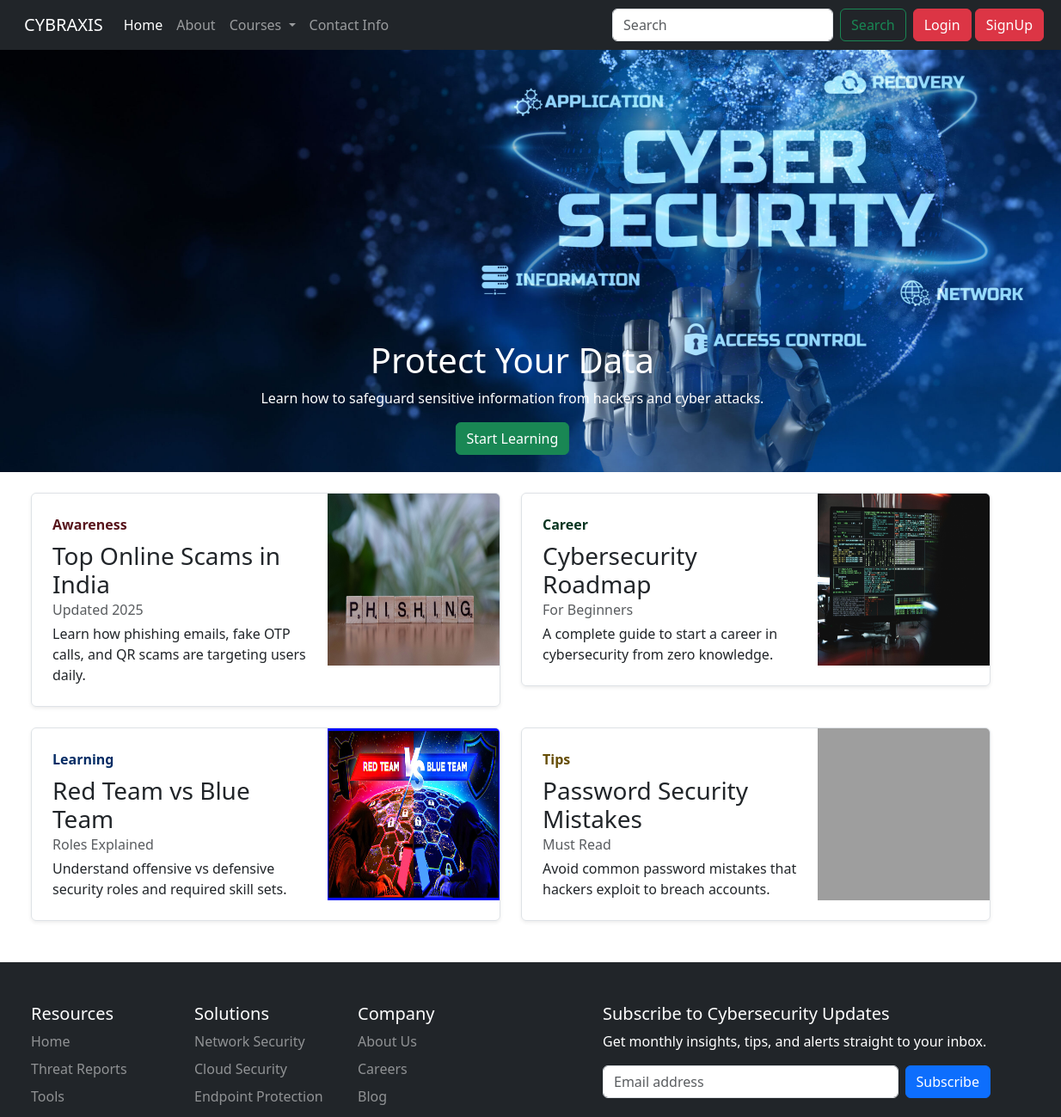
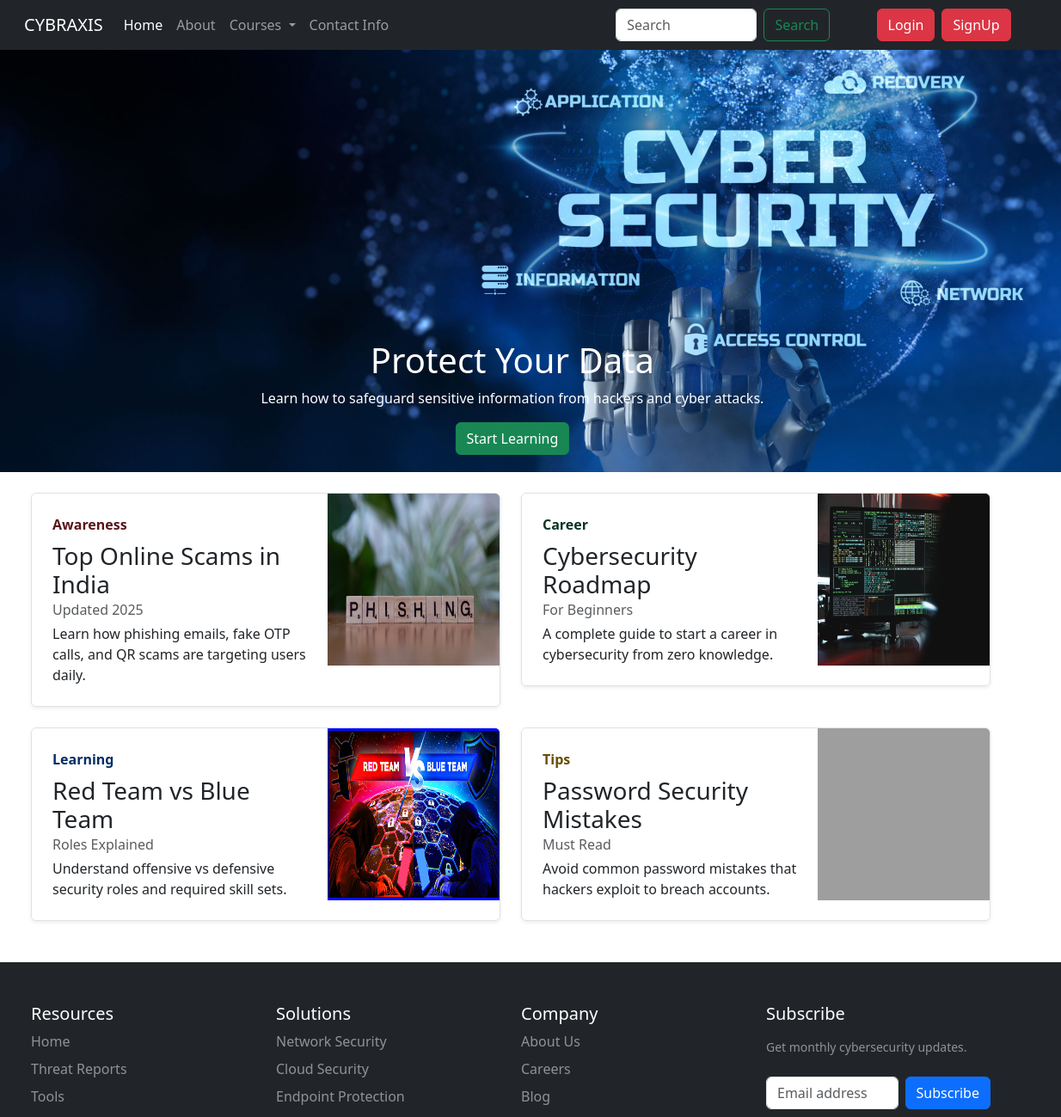
Before and after one commit to Deekshi1909/Intership-Task-BootStrap, a plain HTML site: page index.html in a window 1280 px wide. Shown: the top 1299 px of the page at 86% size, 46-1280 px from the left. Drawn offline with nearby package versions, Linux system fonts and the light colour scheme; grey boxes are pictures that could not be loaded.

Commit message:
respnsiveness change

```diff
--- a/index.html
+++ b/index.html
@@ -13,7 +13,6 @@
 </head>
 
 <body>
-    <!--navigation bar-->
     <nav class="navbar navbar-expand-md navbar-dark fixed-top bg-dark ">
         <div class="container-fluid">
             <a class="navbar-brand" href="#">
@@ -46,20 +45,42 @@
                     </li>
                     <li class="nav-item"> <a class="nav-link" href="contact.html">Contact Info</a> </li>
                 </ul>
-                <form class="d-flex" role="search">
-                    <input class="form-control me-2" type="search" placeholder="Search" aria-label="Search">
-                    <button class="btn btn-outline-success" type="submit">Search</button>
+                <div class="d-flex flex-column flex-lg-row align-items-center gap-2">
+
+                    <form class="d-flex w-100 w-lg-auto" role="search">
+                        <input
+                            class="form-control me-lg-2"
+                            type="search"
+                            placeholder="Search"
+                            aria-label="Search"
+                        >
+                        <button class="btn btn-outline-success" type="submit">
+                            Search
+                        </button>
                     </form>
-                <div class="mx-2">
-                    <button class="btn btn-danger" data-bs-toggle="modal" data-bs-target="#loginModal">Login</button>
-                    <button class="btn btn-danger" data-bs-toggle="modal" data-bs-target="#signupModal">SignUp</button>
+
+                    <div class="d-flex justify-content-center gap-2 w-100 w-lg-auto">
+                        <button
+                            class="btn btn-danger"
+                            data-bs-toggle="modal"
+                            data-bs-target="#loginModal">
+                            Login
+                        </button>
+
+                        <button
+                            class="btn btn-danger"
+                            data-bs-toggle="modal"
+                            data-bs-target="#signupModal">
+                            SignUp
+                        </button>
                     </div>
+
+                </div>
+
             </div>
         </div>
     </nav>
 
-    <!--  Login Modal -->
-    <!-- Login Modal -->
     <div class="modal fade" id="loginModal" tabindex="-1" aria-labelledby="loginModalLabel" aria-hidden="true">
         <div class="modal-dialog modal-dialog-centered">
             <div class="modal-content bg-dark text-light">
@@ -104,8 +125,6 @@
 
 
 
-    <!-- signup Modal -->
-    <!-- Sign Up Modal -->
     <div class="modal fade" id="signupModal" tabindex="-1" aria-labelledby="signupModalLabel" aria-hidden="true">
         <div class="modal-dialog modal-dialog-centered">
             <div class="modal-content bg-dark text-light">
@@ -155,14 +174,19 @@
         </div>
     </div>
 
-    <!-- carousel for slide slider-->
-
     <div id="carouselExampleRide" class="carousel slide" data-bs-ride="carousel" data-bs-interval="1500">
   <div class="carousel-inner">
 
+    <!-- Slide 1 -->
     <div class="carousel-item active">
-                <div class="ratio ratio-21x9">
+      <div class="ratio ratio-sm-4x3 ratio-21x9">
         <img src="img1.jpg" class="w-100 h-100 object-fit-cover" alt="">
+      </div>
+      <!-- Mobile: d-block, Desktop: d-none d-md-block -->
+      <div class="carousel-caption d-block d-md-none text-center mb-2">
+        <h5 class="fs-5">Protect Your Data</h5>
+        <p class="fs-6">Learn how to safeguard sensitive information from hackers and cyber attacks.</p>
+        <button type="button" class="btn btn-success btn-sm">Start Learning</button>
       </div>
       <div class="carousel-caption d-none d-md-block bottom-0">
         <h1>Protect Your Data</h1>
@@ -171,9 +195,15 @@
       </div>
     </div>
 
+    <!-- Slide 2 -->
     <div class="carousel-item">
       <div class="ratio ratio-21x9">
         <img src="img2.jpg" class="w-100 h-100 object-fit-cover" alt="">
+      </div>
+      <div class="carousel-caption d-block d-md-none text-center mb-2">
+        <h5 class="fs-5">Secure Networks</h5>
+        <p class="fs-6">Understand how firewalls, VPNs, and encryption keep your network safe.</p>
+        <button type="button" class="btn btn-success btn-sm">Start Learning</button>
       </div>
       <div class="carousel-caption d-none d-md-block bottom-0">
         <h1>Secure Networks</h1>
@@ -182,9 +212,15 @@
       </div>
     </div>
 
+    <!-- Slide 3 -->
     <div class="carousel-item">
       <div class="ratio ratio-21x9">
         <img src="img3.jpg" class="w-100 h-100 object-fit-cover" alt="">
+      </div>
+      <div class="carousel-caption d-block d-md-none text-center mb-2">
+        <h5 class="fs-5">Stay Cyber Aware</h5>
+        <p class="fs-6">Tips and best practices to recognize phishing attacks and online scams.</p>
+        <button type="button" class="btn btn-success btn-sm">Start Learning</button>
       </div>
       <div class="carousel-caption d-none d-md-block bottom-0">
         <h1>Stay Cyber Aware</h1>
@@ -197,12 +233,9 @@
 </div>
 
 
-
-    <!-- articles or cards of the website-->
     <div class="container my-4">
         <div class="row justify-content-center">
 
-            <!-- Article 1 -->
             <div class="col-md-6">
                 <div
                     class="row g-0 border rounded overflow-hidden flex-md-row mb-4 shadow-sm h-md-250 position-relative">
@@ -221,7 +254,6 @@
                 </div>
             </div>
 
-            <!-- Article 2 -->
             <div class="col-md-6">
                 <div
                     class="row g-0 border rounded overflow-hidden flex-md-row mb-4 shadow-sm h-md-250 position-relative">
@@ -239,7 +271,6 @@
                     </div>
                 </div>
             </div>
-            <!--Article 3-->
             <div class="col-md-6">
                 <div
                     class="row g-0 border rounded overflow-hidden flex-md-row mb-4 shadow-sm h-md-250 position-relative">
@@ -257,7 +288,6 @@
                     </div>
                 </div>
             </div>
-            <!--Article 4-->
             <div class="col-md-6">
                 <div
                     class="row g-0 border rounded overflow-hidden flex-md-row mb-4 shadow-sm h-md-250 position-relative">
@@ -279,14 +309,12 @@
         </div>
     </div>
 
-    <!--footer-->
-
     <footer class="py-5 bg-dark text-white">
         <div class="container">
+
             <div class="row text-center text-md-start">
 
-                <!-- Sections -->
-                <div class="col-6 col-md-2 mb-3">
+                <div class="col-12 col-md-3 mb-4">
                     <h5>Resources</h5>
                     <ul class="nav flex-column">
                         <li class="nav-item mb-2"><a href="#" class="nav-link p-0 text-white-50">Home</a></li>
@@ -296,20 +324,19 @@
                         <li class="nav-item mb-2"><a href="#" class="nav-link p-0 text-white-50">About</a></li>
                     </ul>
                 </div>
-                <div class="col-6 col-md-2 mb-3">
+
+                <div class="col-12 col-md-3 mb-4">
                     <h5>Solutions</h5>
                     <ul class="nav flex-column">
-                        <li class="nav-item mb-2"><a href="#" class="nav-link p-0 text-white-50">Network Security</a>
-                        </li>
+                        <li class="nav-item mb-2"><a href="#" class="nav-link p-0 text-white-50">Network Security</a></li>
                         <li class="nav-item mb-2"><a href="#" class="nav-link p-0 text-white-50">Cloud Security</a></li>
-                        <li class="nav-item mb-2"><a href="#" class="nav-link p-0 text-white-50">Endpoint Protection</a>
-                        </li>
-                        <li class="nav-item mb-2"><a href="#" class="nav-link p-0 text-white-50">Incident Response</a>
-                        </li>
+                        <li class="nav-item mb-2"><a href="#" class="nav-link p-0 text-white-50">Endpoint Protection</a></li>
+                        <li class="nav-item mb-2"><a href="#" class="nav-link p-0 text-white-50">Incident Response</a></li>
                         <li class="nav-item mb-2"><a href="#" class="nav-link p-0 text-white-50">Compliance</a></li>
                     </ul>
                 </div>
-                <div class="col-6 col-md-2 mb-3">
+
+                <div class="col-12 col-md-3 mb-4">
                     <h5>Company</h5>
                     <ul class="nav flex-column">
                         <li class="nav-item mb-2"><a href="#" class="nav-link p-0 text-white-50">About Us</a></li>
@@ -319,32 +346,36 @@
                     </ul>
                 </div>
 
-                <!-- Newsletter -->
-                <div class="col-md-5 offset-md-1 mb-3">
-                    <form class="text-center text-md-start">
-                        <h5>Subscribe to Cybersecurity Updates</h5>
-                        <p>Get monthly insights, tips, and alerts straight to your inbox.</p>
-                        <div
-                            class="d-flex flex-column flex-sm-row w-100 gap-2 justify-content-center justify-content-md-start">
-                            <label for="newsletter1" class="visually-hidden">Email address</label>
-                            <input id="newsletter1" type="email" class="form-control" placeholder="Email address">
-                            <button class="btn btn-primary" type="button">Subscribe</button>
+                <div class="col-12 col-md-3 mb-4 text-center text-md-start">
+                    <form class="d-flex flex-column align-items-center align-items-md-start gap-2">
+
+                        <h5>Subscribe</h5>
+                        <p class="small text-white-50">
+                            Get monthly cybersecurity updates.
+                        </p>
+
+                        <div class="d-flex flex-column flex-sm-row gap-2
+                                justify-content-center justify-content-md-start
+                                w-100 w-sm-75 w-md-100">
+
+                            <input type="email" class="form-control" placeholder="Email address">
+                            <button class="btn btn-primary">Subscribe</button>
+
                         </div>
                     </form>
                 </div>
+
             </div>
 
-            <!-- Bottom Row -->
-
+        </div>
+    </footer>
     <div
         class="d-flex flex-column flex-sm-row justify-content-center align-items-center py-3 border-top border-secondary">
 
-                <!-- Copyright -->
         <p class="m-0 text-center w-100 lh-sm">
             © 2025 CyberSecure Inc. All rights reserved.
         </p>
 
-                <!-- Social Icons -->
         <div class="d-flex gap-3 mt-2 mt-sm-0">
             <i class="fa-brands fa-square-linkedin fs-4"></i>
             <i class="fa-brands fa-instagram fs-4"></i>
@@ -352,14 +383,6 @@
         </div>
 
     </div>
-
-
-
-
-        </div>
-    </footer>
-
-
     <script src="https://cdn.jsdelivr.net/npm/bootstrap@5.3.8/dist/js/bootstrap.bundle.min.js"
         integrity="sha384-FKyoEForCGlyvwx9Hj09JcYn3nv7wiPVlz7YYwJrWVcXK/BmnVDxM+D2scQbITxI"
         crossorigin="anonymous"></script>
```
Also changed, not shown: about.html (+31 -22 lines), contact.html (+31 -18 lines). Lines whose indentation alone changed are shown as unchanged.
